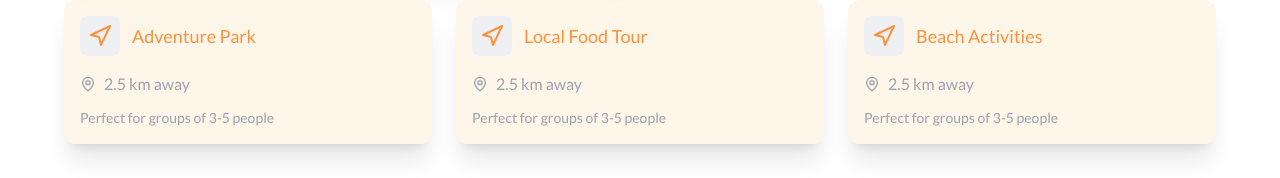
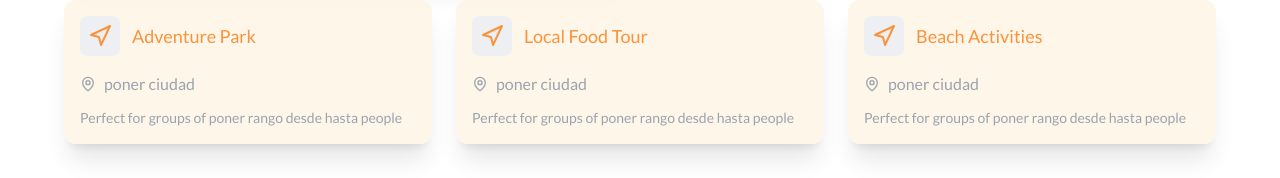
Before and after one commit to meiyincr3/IA-Proyecto, a React (Create React App) app: page /recommendation in a window 1280 px wide. Shown: the part 435-613 px from the top of the page. Built offline with nearby package versions, Linux system fonts and the light colour scheme; what @midudev/tailwind-animations would draw is missing.

Commit message:
Update Recommendation.jsx

```diff
--- a/src/components/Recommendation.jsx
+++ b/src/components/Recommendation.jsx
@@ -74,12 +74,12 @@ function TourismDashboard() {
                 <div className="flex items-center justify-between text-gray-400">
                   <div className="flex items-center gap-2">
                     <MapPin className="w-4 h-4" />
-                    <span>2.5 km away</span>
+                    <span>poner ciudad</span>
                   </div>
                 </div>
 
                 <div className="text-sm text-gray-400">
-                  Perfect for groups of 3-5 people
+                  Perfect for groups of poner rango desde hasta people
                 </div>
               </div>
             </div>
```
